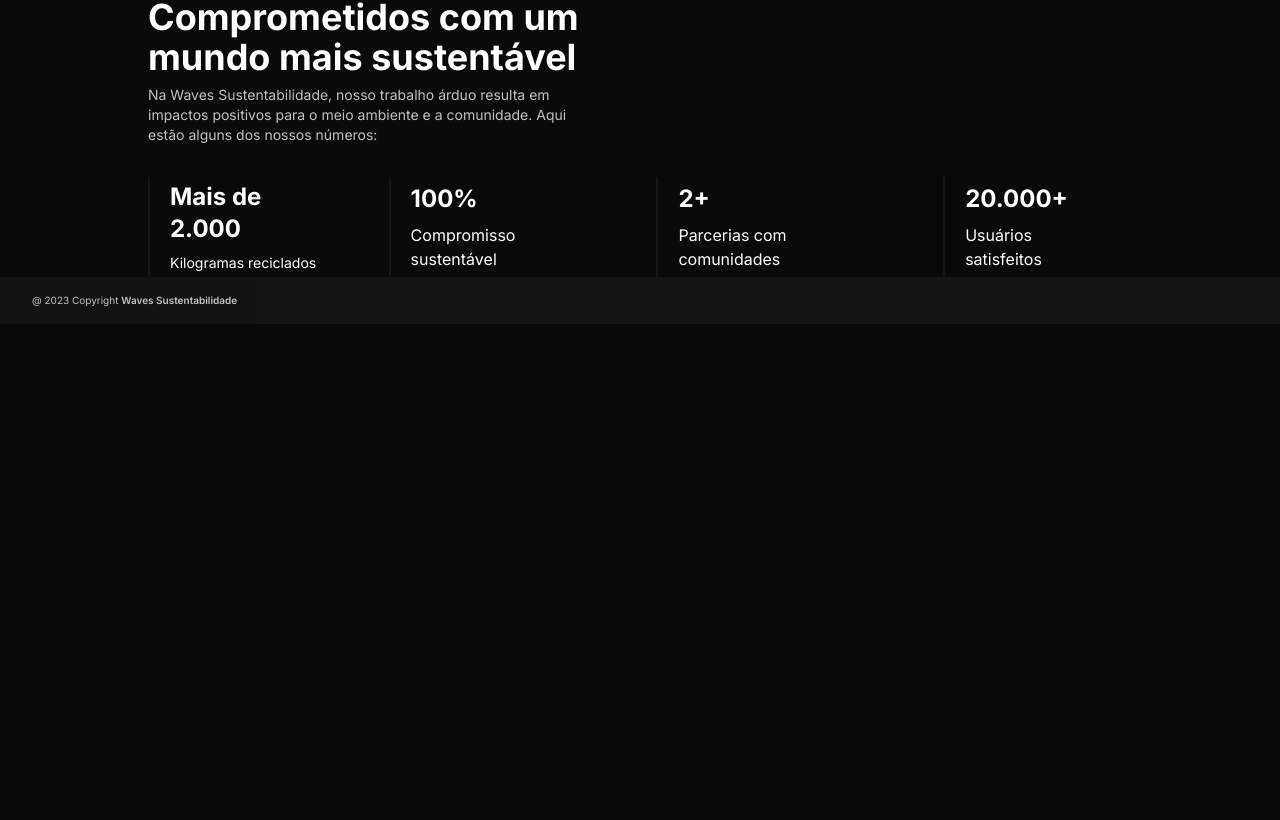
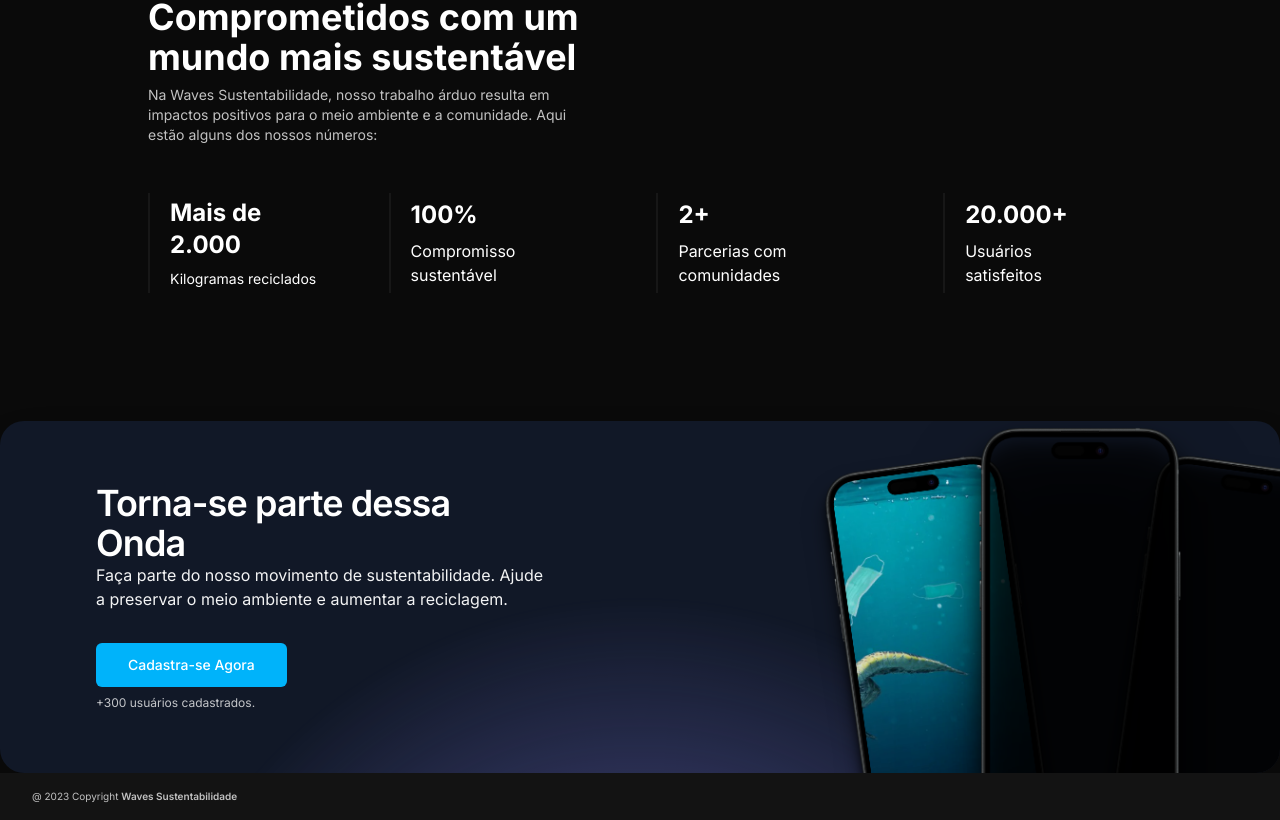
Before and after one commit to clevessonmendonca/waves-sustentabilidade, a Next.js app: page / in a window 1280 px wide. Shown: the part 1538-2358 px from the top of the page. Before the commit the page ends 1862 px from the top, so only its background shows below. Built offline with nearby package versions, Linux system fonts and the light colour scheme; no server answers; sample sign-in values are in the browser's storage.

Commit message:
feat: CTA Section

```diff
--- a/src/app/(home)/page.tsx
+++ b/src/app/(home)/page.tsx
@@ -2,6 +2,7 @@ import { Button } from "@/components/ui/button";
 import Image from "next/image";
 import { HowItWork } from "./components/how-it-work";
 import { ArrowRightIcon } from "lucide-react";
+import Link from "next/link";
 
 export default function Home() {
   return (
@@ -58,7 +59,7 @@ export default function Home() {
           positivos para o meio ambiente e a comunidade. Aqui estão alguns dos
           nossos números:
         </p>
-        <div className="mt-8 flex flex-col justify-center gap-8 md:flex-row">
+        <div className="mt-12 flex flex-col justify-center gap-8 md:flex-row">
           <div className="flex flex-col justify-center gap-2 border-l-2 px-5 py-1">
             <h3 className="text-2xl font-bold">Mais de 2.000</h3>
             <p className="text-sm">Kilogramas reciclados</p>
@@ -77,6 +78,61 @@ export default function Home() {
           </div>
         </div>
       </section>
+
+      <section className="mx-auto mt-32 max-w-7xl ">
+        <div className="relative isolate overflow-hidden bg-gray-900 px-6 pt-16 shadow-2xl sm:rounded-3xl sm:px-16 md:pt-24 lg:flex lg:gap-x-20 lg:px-24 lg:pt-0">
+          <svg
+            viewBox="0 0 1024 1024"
+            className="absolute left-1/2 top-1/2 -z-10 h-[64rem] w-[64rem] -translate-y-1/2 [mask-image:radial-gradient(closest-side,white,transparent)] sm:left-full sm:-ml-80 lg:left-1/2 lg:ml-0 lg:-translate-x-1/2 lg:translate-y-0"
+            aria-hidden="true"
+          >
+            <circle
+              cx="512"
+              cy="512"
+              r="512"
+              fill="url(#759c1415-0410-454c-8f7c-9a820de03641)"
+              fill-opacity="0.7"
+            />
+            <defs>
+              <radialGradient id="759c1415-0410-454c-8f7c-9a820de03641">
+                <stop stop-color="#7775D6" />
+                <stop offset="1" stop-color="#7774D6" />
+              </radialGradient>
+            </defs>
+          </svg>
+
+          <div className="flex max-w-md flex-col justify-center text-center md:text-left">
+            <h2 className="text-3xl font-semibold tracking-tight sm:text-4xl">
+              Torna-se parte dessa Onda
+            </h2>
+            <p className="mb-8 opacity-95">
+              Faça parte do nosso movimento de sustentabilidade. Ajude a
+              preservar o meio ambiente e aumentar a reciclagem.
+            </p>
+
+            <Link href="/">
+              <Button size="lg">Cadastra-se Agora</Button>
+            </Link>
+            <span className="mt-2 text-xs opacity-75">
+              +300 usuários cadastrados.
+            </span>
+          </div>
+
+          <div className="relative mt-16 h-80 lg:mt-8">
+            <Image
+              className="absolute -left-1/4 -top-1/4 z-10 w-[40rem] max-w-none sm:-top-2/4 sm:w-[57rem] "
+              src="/shots.png"
+              alt="App screenshot"
+              width={0}
+              height={0}
+              sizes="100vw"
+              style={{
+                objectFit: "contain",
+              }}
+            />
+          </div>
+        </div>
+      </section>
     </div>
   );
 }
```
Also changed, not shown: public/shots.png (added).
